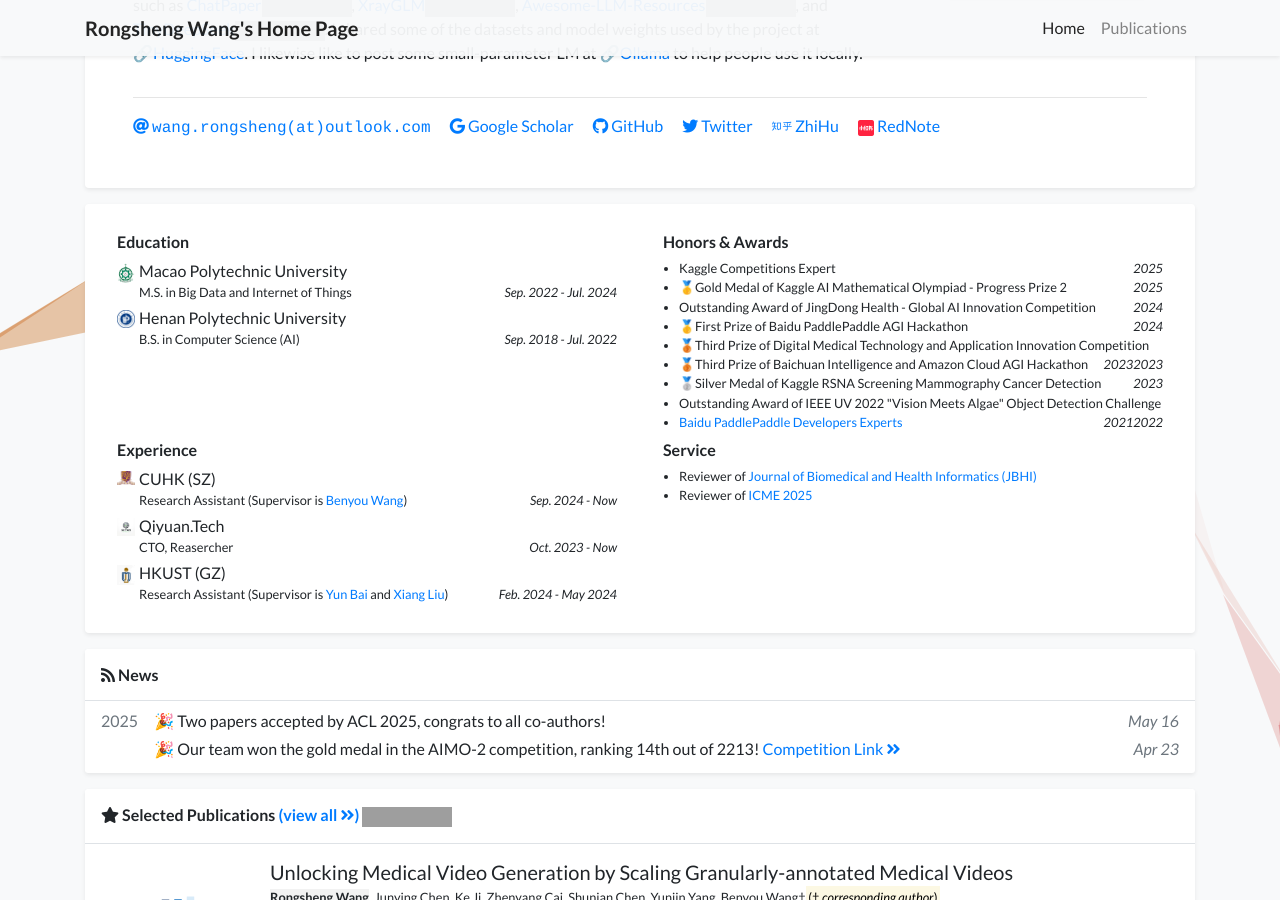
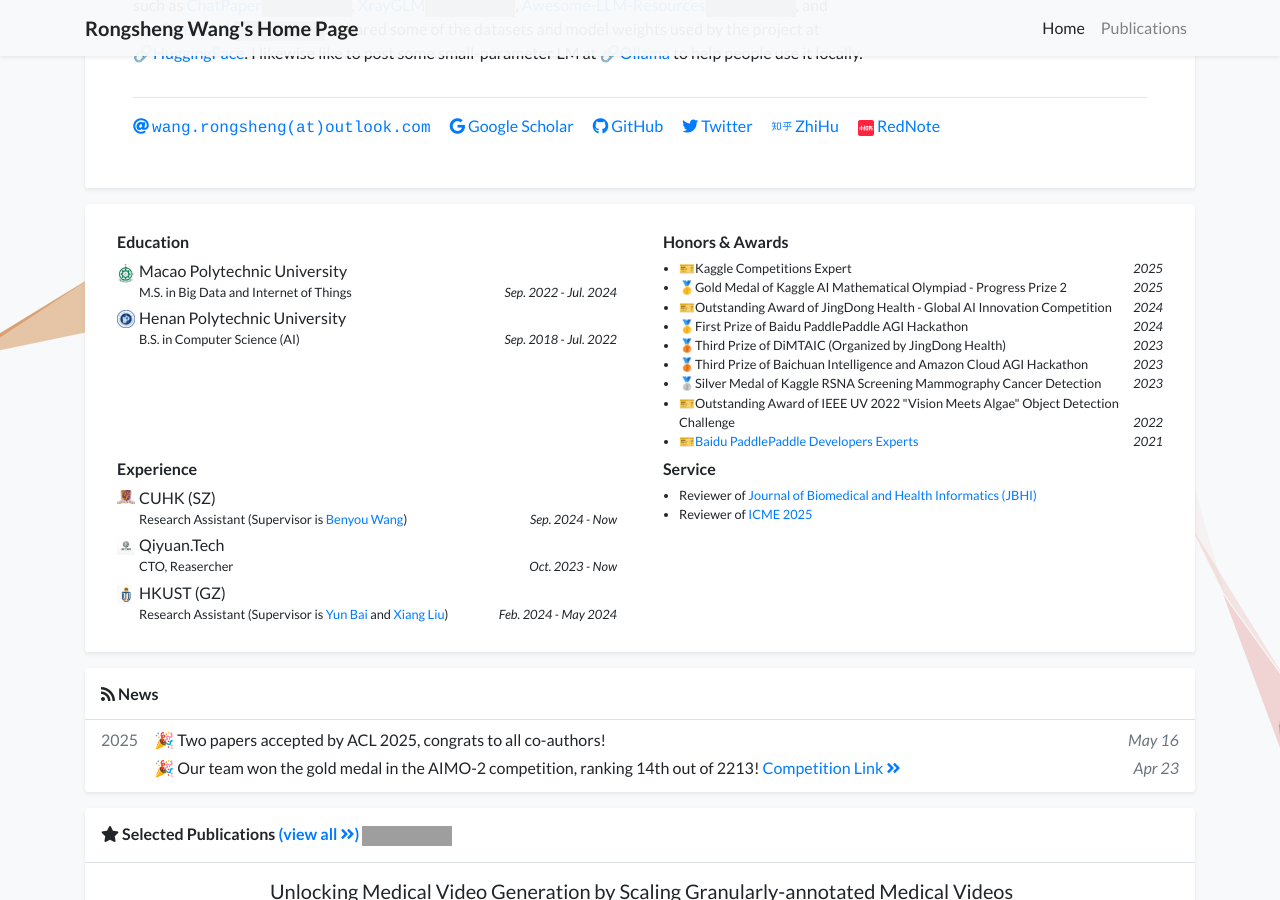
Before and after one commit to WangRongsheng/WangRongsheng.github.io, a Jekyll site: the page built from index.html, in a window 1280 px wide and 900 px high, scrolled down 327 px, cut to the strip 0-900 px from the top of the window. Built offline with Jekyll 4.4.1, drawn with Linux system fonts in a browser that asks for light colours; a style sheet for code colours, icons or effects is not loaded; grey boxes are pictures that could not be loaded.

Commit message:
Update profile.yml

```diff
--- a/_data/profile.yml
+++ b/_data/profile.yml
@@ -53,23 +53,23 @@ experience:
 
 
 awards:
-- name: Kaggle Competitions Expert
+- name: 🎫Kaggle Competitions Expert
   date: 2025
 - name: 🥇Gold Medal of Kaggle AI Mathematical Olympiad - Progress Prize 2
   date: 2025
-- name: Outstanding Award of JingDong Health - Global AI Innovation Competition
+- name: 🎫Outstanding Award of JingDong Health - Global AI Innovation Competition
   date: 2024
 - name: 🥇First Prize of Baidu PaddlePaddle AGI Hackathon
   date: 2024
-- name: 🥉Third Prize of Digital Medical Technology and Application Innovation Competition
+- name: 🥉Third Prize of DiMTAIC (Organized by JingDong Health)
   date: 2023
 - name: 🥉Third Prize of Baichuan Intelligence and Amazon Cloud AGI Hackathon
   date: 2023
 - name: 🥈Silver Medal of Kaggle RSNA Screening Mammography Cancer Detection
   date: 2023
-- name: Outstanding Award of IEEE UV 2022 "Vision Meets Algae" Object Detection Challenge
+- name: 🎫Outstanding Award of IEEE UV 2022 "Vision Meets Algae" Object Detection Challenge
   date: 2022
-- name: <a href="https://www.paddlepaddle.org.cn/ppdemd?n=/ppdemd/%E7%8E%8B%E8%8D%A3%E8%83%9C">Baidu PaddlePaddle Developers Experts</a>
+- name: 🎫<a href="https://www.paddlepaddle.org.cn/ppdemd?n=/ppdemd/%E7%8E%8B%E8%8D%A3%E8%83%9C">Baidu PaddlePaddle Developers Experts</a>
   date: 2021
 
 service:
```
